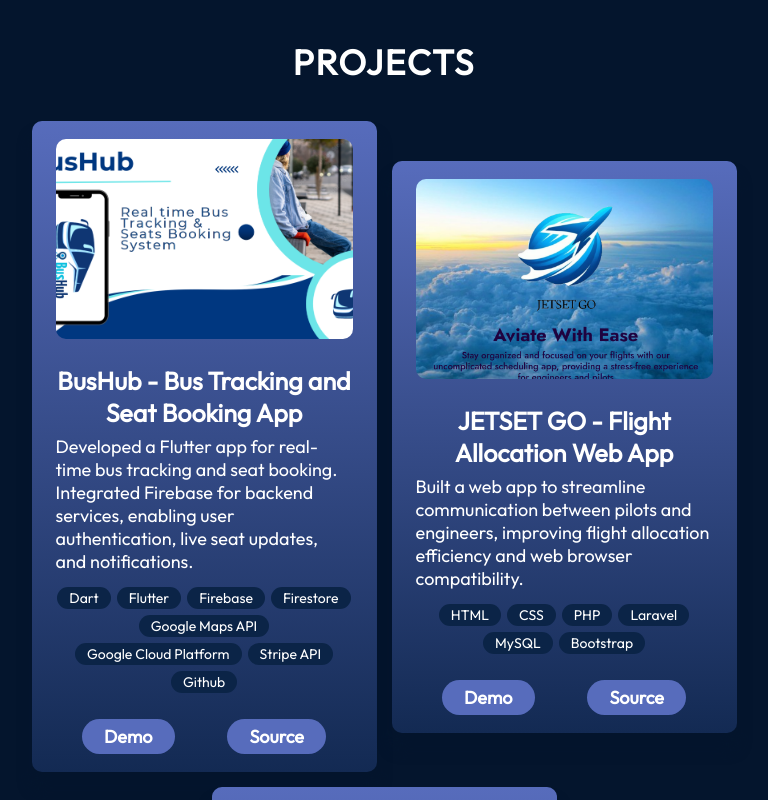
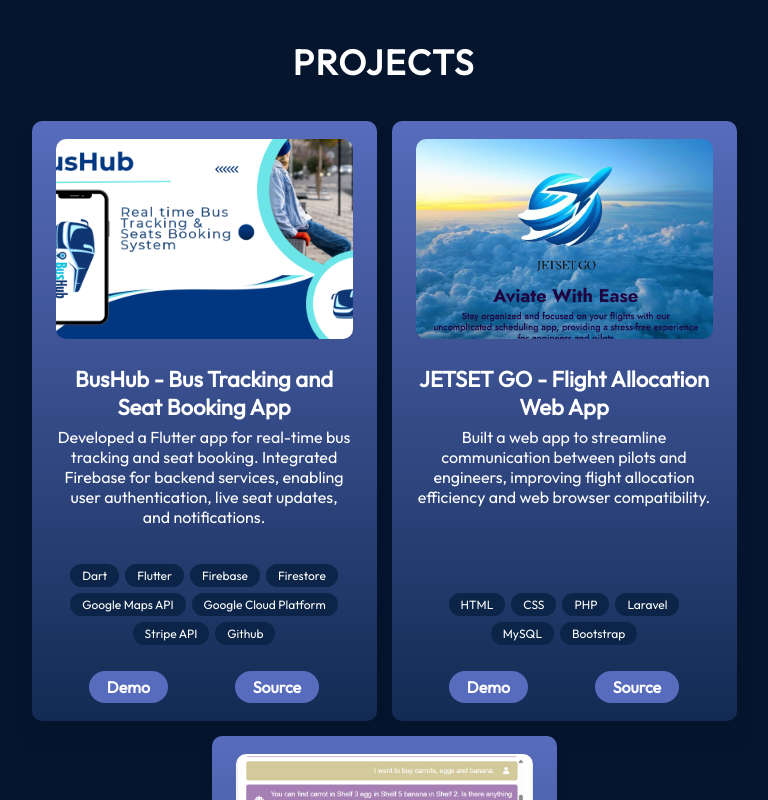
Before and after one commit to Rashmi-kavindya/my-portfolio, a React (Vite) app: page / in a window 1280 px wide. Shown: the part 2000-2800 px from the top of the page, without its empty margins (256-1024 px from the left). Built offline with nearby package versions, Linux system fonts and the light colour scheme.

Commit message:
UI update in cards

```diff
--- a/src/components/Projects/ProjectCard.module.css
+++ b/src/components/Projects/ProjectCard.module.css
@@ -1,38 +1,37 @@
-/* projectCard.module.css*/
-
-@import "../../vars.css";
-
 .container {
   display: flex;
   flex-direction: column;
   justify-content: space-between;
+  align-items: center;
   border-radius: 10px;
   background: linear-gradient(180deg, #576cbc 0%, #132a53 100%);
   box-shadow: 0 16px 14px 0 #04152d;
   padding: 18px 24px;
   max-width: 345px;
-  min-height: 550px; /* ✅ FORCE same height for all cards */
+  width: 100%;
+  min-height: 600px;
 }
 
 .image {
   width: 100%;
-  height: 200px; /* ✅ Fix height */
-  object-fit: cover; /* ✅ Prevent image distortion */
+  height: 200px;
+  object-fit: cover;
   border-radius: 10px;
   margin-bottom: 26px;
 }
 
 .title {
-  font-size: 25px;
+  font-size: 22px;
   font-weight: 700;
-  text-align: center; /* (optional) looks better */
+  text-align: center;
 }
 
 .description {
+  font-size: 16px;
+  font-weight: 400;
   margin-top: 6px;
-  font-size: 18px; /* ✅ 25px was too big */
-  font-weight: 400;
-  flex-grow: 1; /* ✅ Fill available space */
+  text-align: center;
+  flex-grow: 1;
 }
 
 .skills {
@@ -42,15 +41,15 @@
   flex-wrap: wrap;
   gap: 6px;
   list-style: none;
-  justify-content: center; /* (optional) center skills */
+  justify-content: center;
 }
 
 .skill {
-  font-size: 14px; /* ✅ 25px was HUGE for skill badges */
+  font-size: 12px;
   font-weight: 400;
   border-radius: 100px;
   background: var(--color-dark);
-  padding: 2px 12px;
+  padding: 4px 12px;
 }
 
 .links {
@@ -63,9 +62,9 @@
 .link {
   text-decoration: none;
   color: var(--color-text);
-  font-size: 18px; /* ✅ Make button text normal size */
+  font-size: 16px;
   font-weight: 600;
   border-radius: 100px;
   background: var(--color-primary);
-  padding: 6px 22px; /* ✅ Add more vertical padding */
+  padding: 6px 18px;
 }
```
